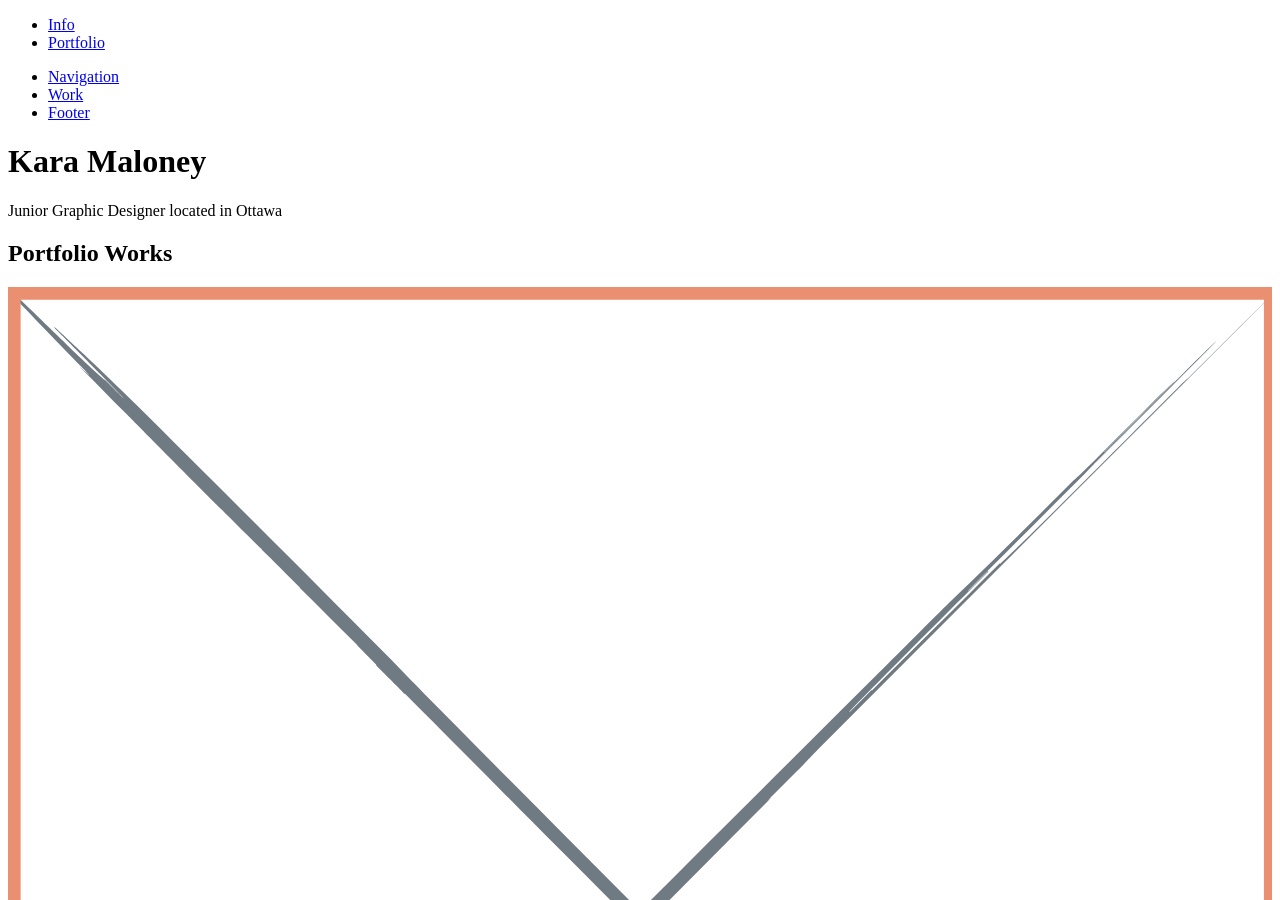
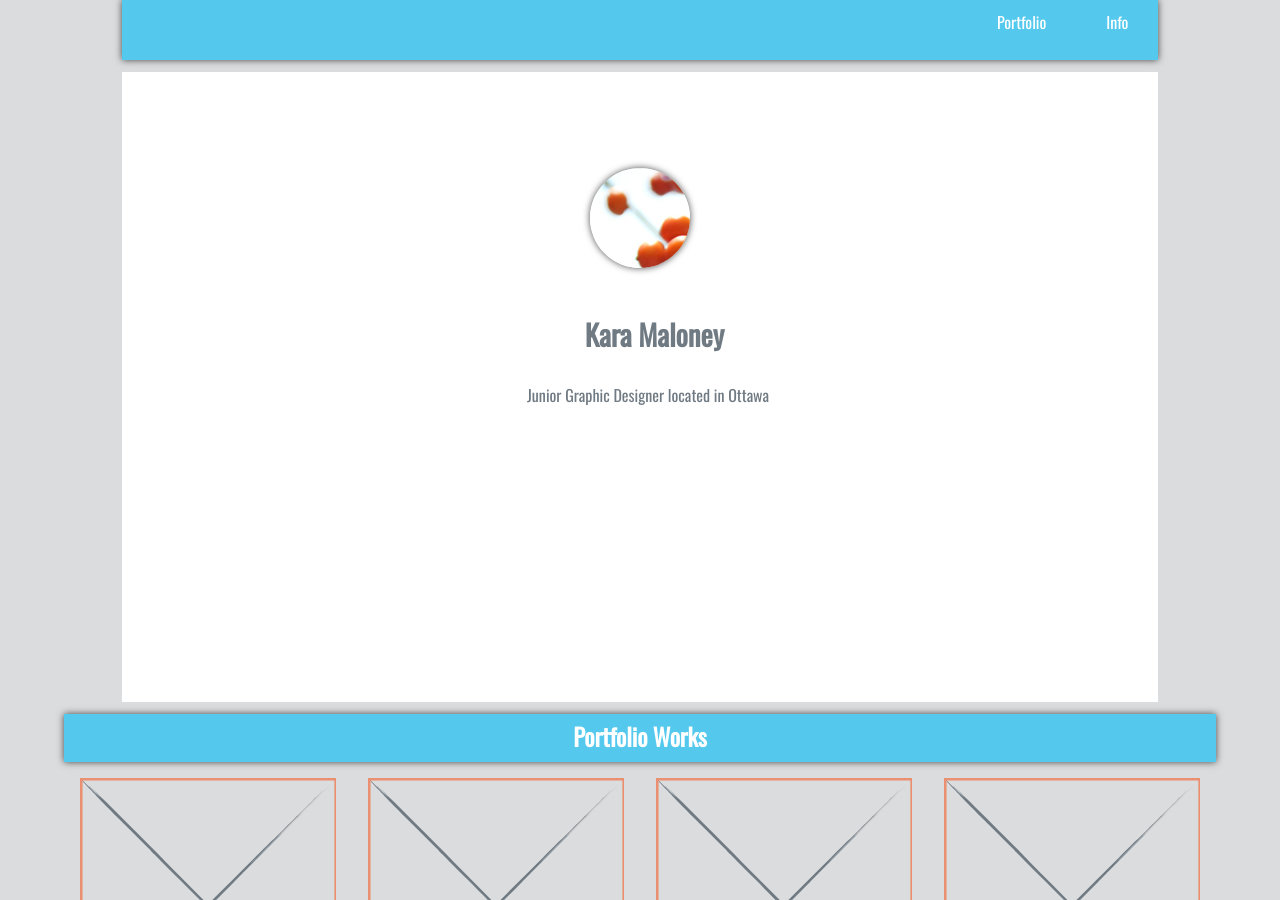
Before and after one commit to malo0140/portfolio, a Jekyll site: the page built from index.html, in a window 1280 px wide and 900 px high. Built offline with Jekyll 4.4.1, drawn with Linux system fonts in a browser that asks for light colours; Markdown is read by kramdown in place of the engine named in the settings.

Commit message:
added slash

```diff
--- a/_layouts/default.html
+++ b/_layouts/default.html
@@ -3,9 +3,9 @@
 <head>
     <meta charset="utf-8">
     <title>Portfolio</title>
-    <link href="{{site.baseurl}}css/grid.css" rel="stylesheet">
-    <link href="{{site.baseurl}}css/type.css" rel="stylesheet">
-    <link href="{{site.baseurl}}css/main.css" rel="stylesheet">
+    <link href="{{site.baseurl}}/css/grid.css" rel="stylesheet">
+    <link href="{{site.baseurl}}/css/type.css" rel="stylesheet">
+    <link href="{{site.baseurl}}/css/main.css" rel="stylesheet">
     <meta name="viewport" content="width=device-width,initial-scale=1">
     <link href='https://fonts.googleapis.com/css?family=Oswald' rel='stylesheet' type='text/css'>
 </head>
```
